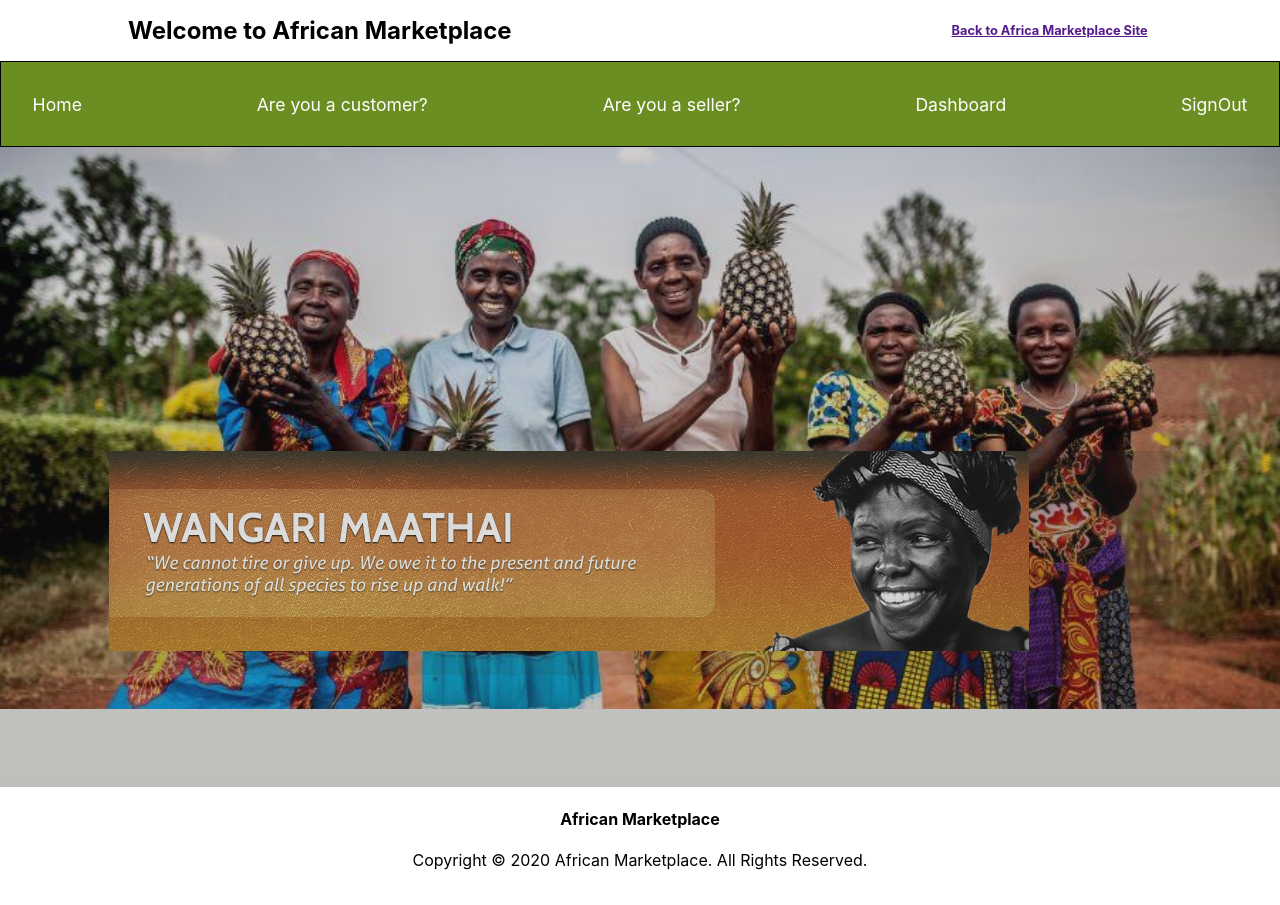
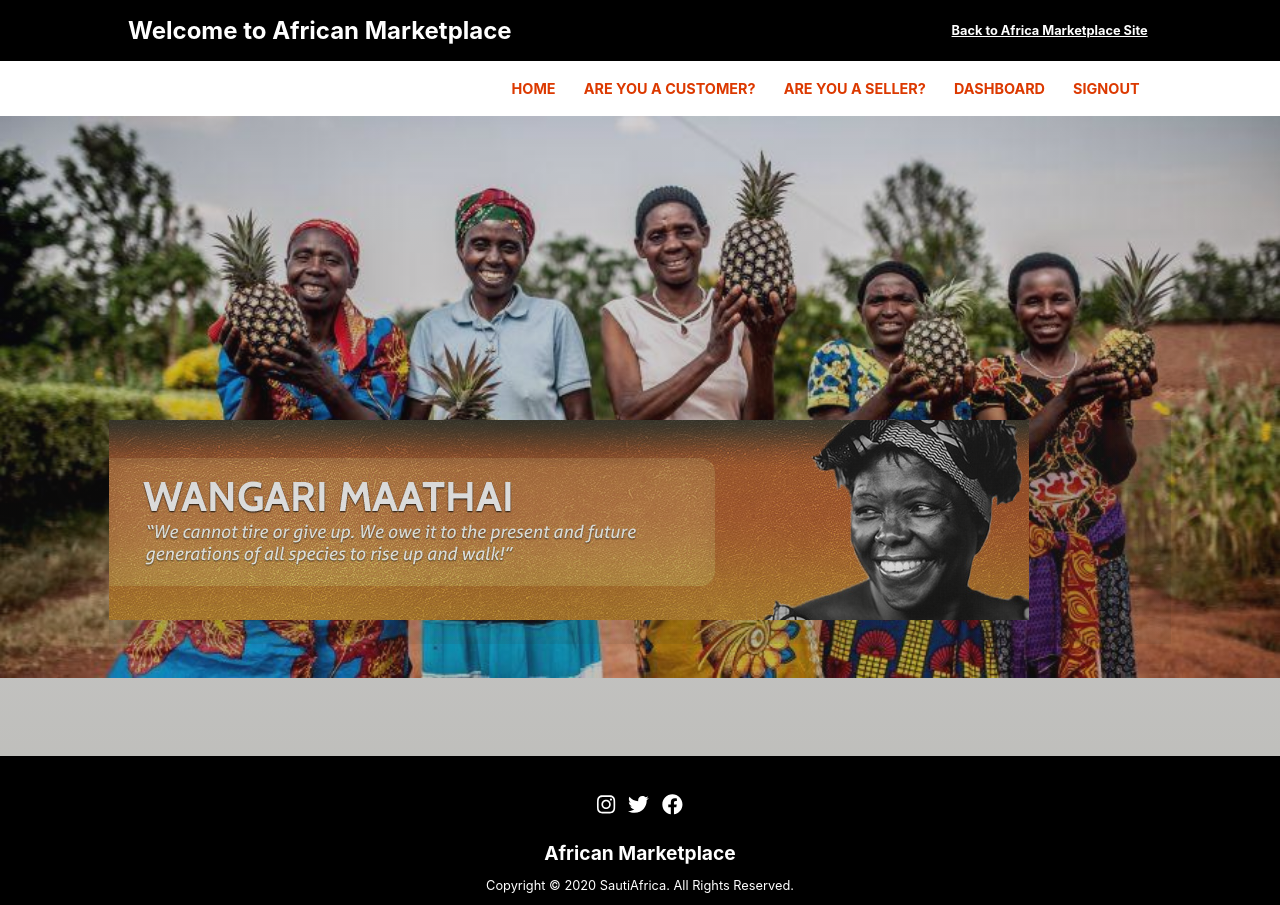
Before and after one commit to Build-Week-African-Marketplace-Web26/front-end, a React (Create React App) app in the folder african-marketplace/: page /signin in a window 1280 px wide. Built offline with nearby package versions, Linux system fonts and the light colour scheme.

Commit message:
styled sign up and login components

```diff
--- a/african-marketplace/src/App.css
+++ b/african-marketplace/src/App.css
@@ -41,25 +41,23 @@
 
 
 .nav{
-  display:flex;
-  justify-content: space-between;
-  border:1px black solid;
-  background: olivedrab;
-  padding: 2%;
+  background: white;
   font-size: 1.1rem;
-  /* margin-bottom:2%; */
-
-
 }
 .linkDiv{
   list-style: none;
   display:flex;
   flex-direction: column;
+  align-items: center;
 }
 .appLink{
   padding: 6px;
-  color:white;
+  color:#DC3900;
   text-decoration: none;
+  /* Essien */
+  font-weight: 700;
+  text-transform: uppercase;
+  font-size: 0.9rem;
 }
 
 
@@ -175,3 +173,31 @@ margin: 0 auto;
 .blank{
 height:38vh;
 }
+
+/* Essien */
+.inputs {
+  width: 50%;
+  margin: 2% 0;
+  font-size: 1.3rem;
+  padding: 1%;
+  border-radius: 6px;
+  border: none;
+}
+
+/* Essien */
+.signup-btn {
+  width: 30%;
+  font-size: 1rem;
+  text-transform: uppercase;
+  font-weight: 700;
+  padding: 1.75%;
+  margin-top: 5%;
+  background: #DC3900;
+  color: white;
+  border: none;
+}
+
+.signup-btn:hover {
+  background: white;
+  color: #DC3900;
+}
--- a/african-marketplace/src/App.js
+++ b/african-marketplace/src/App.js
@@ -13,7 +13,7 @@ import Footer from '../src/components/Footer'; // ReactI (essien)
 
 // Styled Components - ReactI - ESSIEN
 const TopBar = styled.div`
-  // background: lightskyblue;
+  background: black;
   display: flex;
   justify-content: space-between;
   align-items: center;
@@ -23,10 +23,20 @@ const ReturnToSite = styled.a`
   font-weight: 700;
   width: 20%;
   font-size: 0.8rem;
+  color: white;
 `
 
 const WelcomeHeading = styled.h1`
   font-size: 1.5rem;
+  color: white;
+`
+const LinkContainer = styled.div`
+  display:flex;
+  justify-content: space-between;
+  position: relative;
+  left: 37.5%;
+  width: 50%;
+  padding: 1% 2%;
 `
 
 
@@ -46,6 +56,7 @@ function App({itemsList}) {
         <ReturnToSite href="">Back to Africa Marketplace Site</ReturnToSite>
         </TopBar>
         <nav className ="nav">
+          <LinkContainer>
             <div className = "linkDiv">
               <Link className = "appLink"to = '/home'>Home</Link>
             </div>
@@ -61,6 +72,7 @@ function App({itemsList}) {
             <div className = "linkDiv">
             {<Link className = "appLink" to = "/" onClick ={signOut}>SignOut</Link>}
             </div>
+          </LinkContainer>
         </nav>
         <Switch>
 
--- a/african-marketplace/src/components/Footer.js
+++ b/african-marketplace/src/components/Footer.js
@@ -1,12 +1,43 @@
 // (ESSIEN)
-import React from 'react'
+import React from 'react';
+import styled from 'styled-components';
+import { FontAwesomeIcon } from '@fortawesome/react-fontawesome'
+import { faInstagram } from '@fortawesome/free-brands-svg-icons'
+import { faTwitter } from '@fortawesome/free-brands-svg-icons'
+import { faFacebook } from '@fortawesome/free-brands-svg-icons'
+import '../index.css'
+
+const FooterCopy = styled.div`
+    font-size: 0.8rem;
+    padding: 2% 0 1%;
+    background: black;
+`
+const FooterHeading = styled.h4`
+    font-size: 1.2rem;
+    margin-bottom: 1%;
+    color: white;
+`
+
+const FooterText = styled.p`
+    margin: 0;
+    color: white;
+`
+const FooterIcons = styled.div`
+    margin: 1% 0 0.5%;
+    color: white;
+`
 
 const Footer = () => {
     return (
-        <div>
-            <h4>African Marketplace</h4>
-            <p>Copyright &copy; {new Date().getFullYear()} African Marketplace. All Rights Reserved.</p>
-        </div>
+        <FooterCopy>
+            <FooterIcons>
+                <FontAwesomeIcon className="icons" icon={ faInstagram } ></FontAwesomeIcon>
+                <FontAwesomeIcon className="icons" icon={ faTwitter } ></FontAwesomeIcon>
+                <FontAwesomeIcon className="icons" icon={ faFacebook } ></FontAwesomeIcon>
+            </FooterIcons>
+            <FooterHeading>African Marketplace</FooterHeading>
+            <FooterText>Copyright &copy; {new Date().getFullYear()} SautiAfrica. All Rights Reserved.</FooterText>
+        </FooterCopy>
     );
 }
 
--- a/african-marketplace/src/components/Registration.js
+++ b/african-marketplace/src/components/Registration.js
@@ -1,6 +1,6 @@
 import React, {useState} from 'react';
-import {axiosWithAuth} from '../utils/axiosWithAuth'
-import {useHistory} from 'react-router-dom'
+import {axiosWithAuth} from '../utils/axiosWithAuth';
+import {useHistory} from 'react-router-dom';
 
 export const Registration = () => {
     let {history} = useHistory()
--- a/african-marketplace/src/components/ValidatedLoginForm.js
+++ b/african-marketplace/src/components/ValidatedLoginForm.js
@@ -4,28 +4,47 @@ import { withFormik, Form, Field } from "formik";
 import * as Yup from "yup";
 import axios from "axios";
 import styled from "styled-components";
+import '../App.css';
 
 const LoginErrorMsg = styled.p`
     color: red;
 `
 
+const SignupContainer = styled.div`
+    background: rgba(0,0,0,0.8);
+    position: absolute;
+    z-index: 99;
+    width: 40%;
+    height: 50vh;
+    margin: 5% 28%;
+    border-radius: 10px;
+    padding: 2%;
+`
+
+const SignupHeading = styled.h3`
+    color: white;
+`
+const SignupCopy = styled.p`
+    color: white;
+`
+
 function ValidatedLoginForm({ values, errors, touched, isSubmitting }) {
   return (
-    <div>
-     <p>Already a member?</p>
-     <p>Please login!</p>
+    <SignupContainer>
+     <SignupHeading>Already a member?</SignupHeading>
+     <SignupCopy>Please login!</SignupCopy>
         <Form>
             <div>
                 {touched.email && errors.email && <LoginErrorMsg>{errors.email}</LoginErrorMsg>}
-                <Field type="email" name="email" placeholder="email" />
+                <Field className="inputs" type="email" name="email" placeholder="email" />
             </div>
             <div>
                 {touched.password && errors.password && <LoginErrorMsg>{errors.password}</LoginErrorMsg>}
-                <Field type="password" name="password" placeholder="Password" />
+                <Field className="inputs" type="password" name="password" placeholder="Password" />
             </div>
-            <button disabled={isSubmitting}>Submit</button>
+            <button className="signup-btn" disabled={isSubmitting}>Submit</button>
         </Form>
-    </div>
+     </SignupContainer>
   );
 }
 
--- a/african-marketplace/src/components/ValidatedSignUpForm.js
+++ b/african-marketplace/src/components/ValidatedSignUpForm.js
@@ -4,32 +4,51 @@ import { withFormik, Form, Field } from "formik";
 import * as Yup from "yup";
 import axios from "axios";
 import styled from "styled-components";
+import '../App.css'
 
 const SignupErrorMsg = styled.p`
     color: red;
 `
+const SignupContainer = styled.div`
+    background: rgba(0,0,0,0.8);
+    position: absolute;
+    z-index: 99;
+    width: 40%;
+    height: 50vh;
+    margin: 5% 28%;
+    border-radius: 10px;
+    padding: 2%;
+`
+
+const SignupHeading = styled.h3`
+    color: white;
+`
+const SignupCopy = styled.p`
+    color: white;
+`
+
 
 function ValidatedSignUpForm({ values, errors, touched, isSubmitting }) {
   return (
-    <div>
-     <p>New to African Marketplace?</p>
-     <p>Please create an account!</p>
+    <SignupContainer>
+     <SignupHeading>New to African Marketplace?</SignupHeading>
+     <SignupCopy>Please create an account!</SignupCopy>
         <Form>
             <div>
                 {touched.name && errors.name && <SignupErrorMsg>{errors.name}</SignupErrorMsg>}
-                <Field type="text" name="name" placeholder="name" />
+                <Field className="inputs" type="text" name="name" placeholder="name" />
             </div>
             <div>
                 {touched.email && errors.email && <SignupErrorMsg>{errors.email}</SignupErrorMsg>}
-                <Field type="email" name="email" placeholder="email" />
+                <Field className="inputs" type="email" name="email" placeholder="email" />
             </div>
             <div>
                 {touched.password && errors.password && <SignupErrorMsg>{errors.password}</SignupErrorMsg>}
-                <Field type="password" name="password" placeholder="Password" />
+                <Field className="inputs" type="password" name="password" placeholder="Password" />
             </div>
-            <button disabled={isSubmitting}>Submit</button>
+            <button className="signup-btn" disabled={isSubmitting}>Submit</button>
         </Form>
-    </div>
+    </SignupContainer>
   );
 }
 
--- a/african-marketplace/src/index.css
+++ b/african-marketplace/src/index.css
@@ -11,3 +11,8 @@ code {
   font-family: source-code-pro, Menlo, Monaco, Consolas, 'Courier New',
     monospace;
 }
+
+.icons {
+  font-size: 1.3rem;
+  margin:0 0.5%;
+}
--- a/package.json
+++ b/package.json
@@ -1,5 +1,10 @@
 {
   "dependencies": {
+    "@fortawesome/fontawesome-free": "^5.12.1",
+    "@fortawesome/fontawesome-svg-core": "^1.2.27",
+    "@fortawesome/free-brands-svg-icons": "^5.12.1",
+    "@fortawesome/free-solid-svg-icons": "^5.12.1",
+    "@fortawesome/react-fontawesome": "^0.1.8",
     "axios": "^0.19.2",
     "email-validator": "^2.0.4",
     "formik": "^2.1.4",
```
Also changed, not shown: 1 other file (tests, documents, lock files or other folders). Lines whose indentation alone changed are shown as unchanged.
